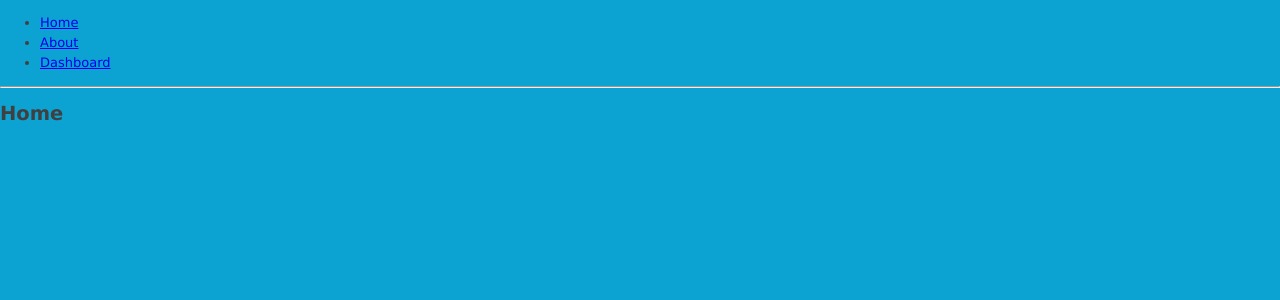
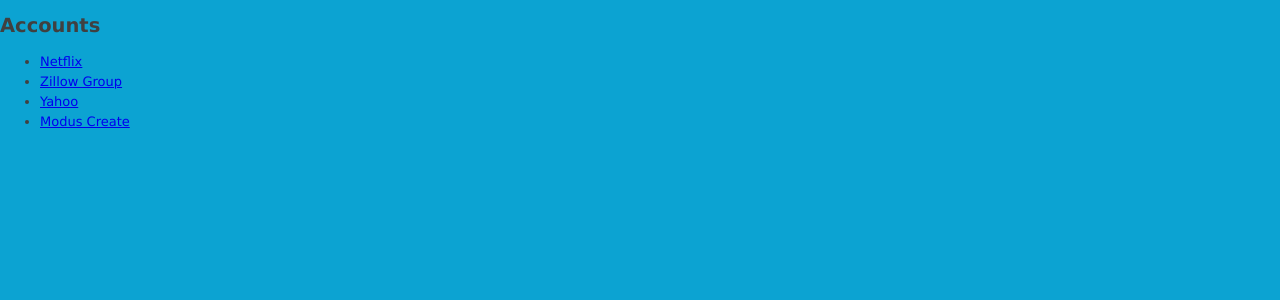
Before and after one commit to RizFad/Framework-2022, a React (Create React App) app in the folder Tugas 2/web-react/web-reactrizqy/: page / in a window 1280 px wide. Shown: the top 300 px of the page. Built offline with nearby package versions, Linux system fonts and the light colour scheme.

Commit message:
Parameter Router JS5

```diff
--- a/Tugas 2/web-react/web-reactrizqy/src/App.js
+++ b/Tugas 2/web-react/web-reactrizqy/src/App.js
@@ -3,82 +3,53 @@
   BrowserRouter as Router,
   Switch,
   Route,
-  Link
+  Link,
+  useParams
 } from "react-router-dom";
 
-// This site has 3 pages, all of which are rendered
-// dynamically in the browser (not server rendered).
-//
-// Although the page does not ever refresh, notice how
-// React Router keeps the URL up to date as you navigate
-// through the site. This preserves the browser history,
-// making sure things like the back button and bookmarks
-// work properly.
+// Params are placeholders in the URL that begin
+// with a colon, like the `:id` param defined in
+// the route in this example. A similar convention
+// is used for matching dynamic segments in other
+// popular web frameworks like Rails and Express.
 
-export default function BasicExample() {
+export default function ParamsExample() {
   return (
     <Router>
       <div>
+        <h2>Accounts</h2>
+
         <ul>
           <li>
-            <Link to="/">Home</Link>
+            <Link to="/netflix">Netflix</Link>
           </li>
           <li>
-            <Link to="/about">About</Link>
+            <Link to="/zillow-group">Zillow Group</Link>
           </li>
           <li>
-            <Link to="/dashboard">Dashboard</Link>
+            <Link to="/yahoo">Yahoo</Link>
+          </li>
+          <li>
+            <Link to="/modus-create">Modus Create</Link>
           </li>
         </ul>
 
-        <hr />
-
-        {/*
-          A <Switch> looks through all its children <Route>
-          elements and renders the first one whose path
-          matches the current URL. Use a <Switch> any time
-          you have multiple routes, but you want only one
-          of them to render at a time
-        */}
         <Switch>
-          <Route exact path="/">
-            <Home />
-          </Route>
-          <Route path="/about">
-            <About />
-          </Route>
-          <Route path="/dashboard">
-            <Dashboard />
-          </Route>
+          <Route path="/:id" children={<Child />} />
         </Switch>
       </div>
     </Router>
   );
 }
 
-// You can think of these components as "pages"
-// in your app.
+function Child() {
+  // We can use the `useParams` hook here to access
+  // the dynamic pieces of the URL.
+  let { id } = useParams();
 
-function Home() {
   return (
     <div>
-      <h2>Home</h2>
+      <h3>ID: {id}</h3>
     </div>
   );
 }
-
-function About() {
-  return (
-    <div>
-      <h2>About</h2>
-    </div>
-  );
-}
-
-function Dashboard() {
-  return (
-    <div>
-      <h2>Dashboard</h2>
-    </div>
-  );
-}
```
